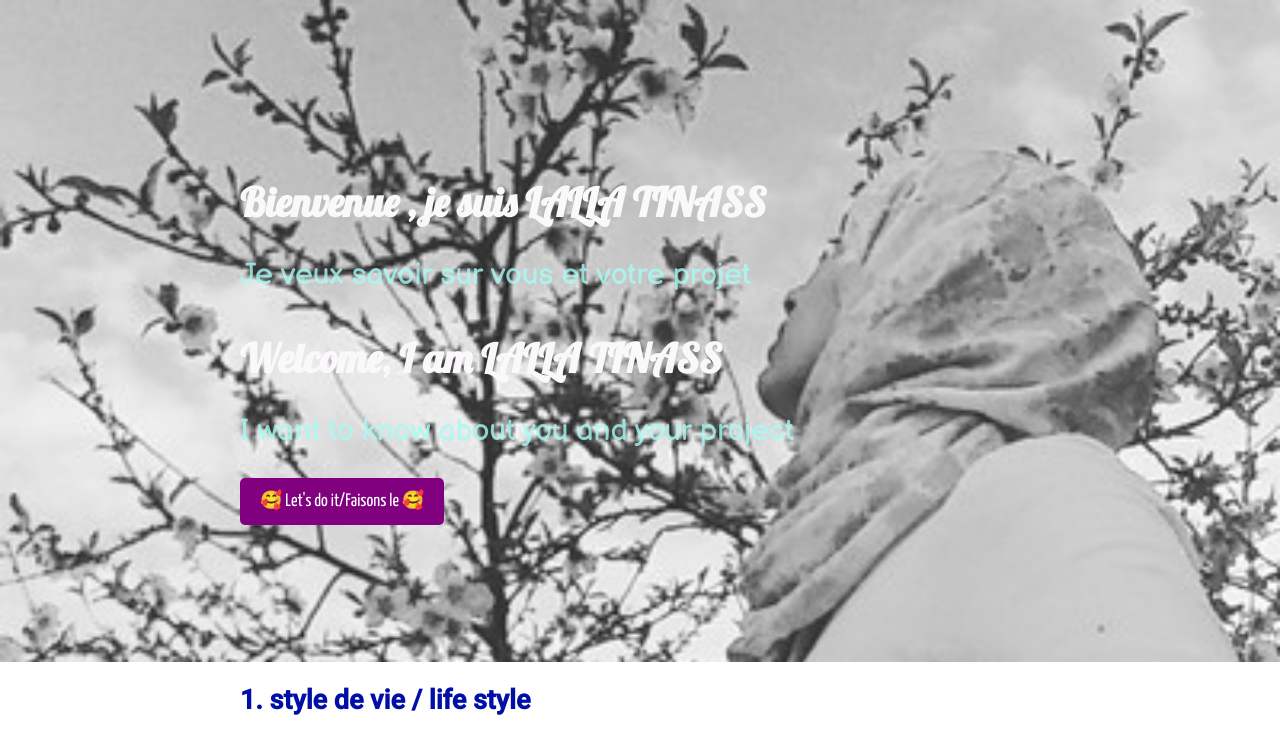
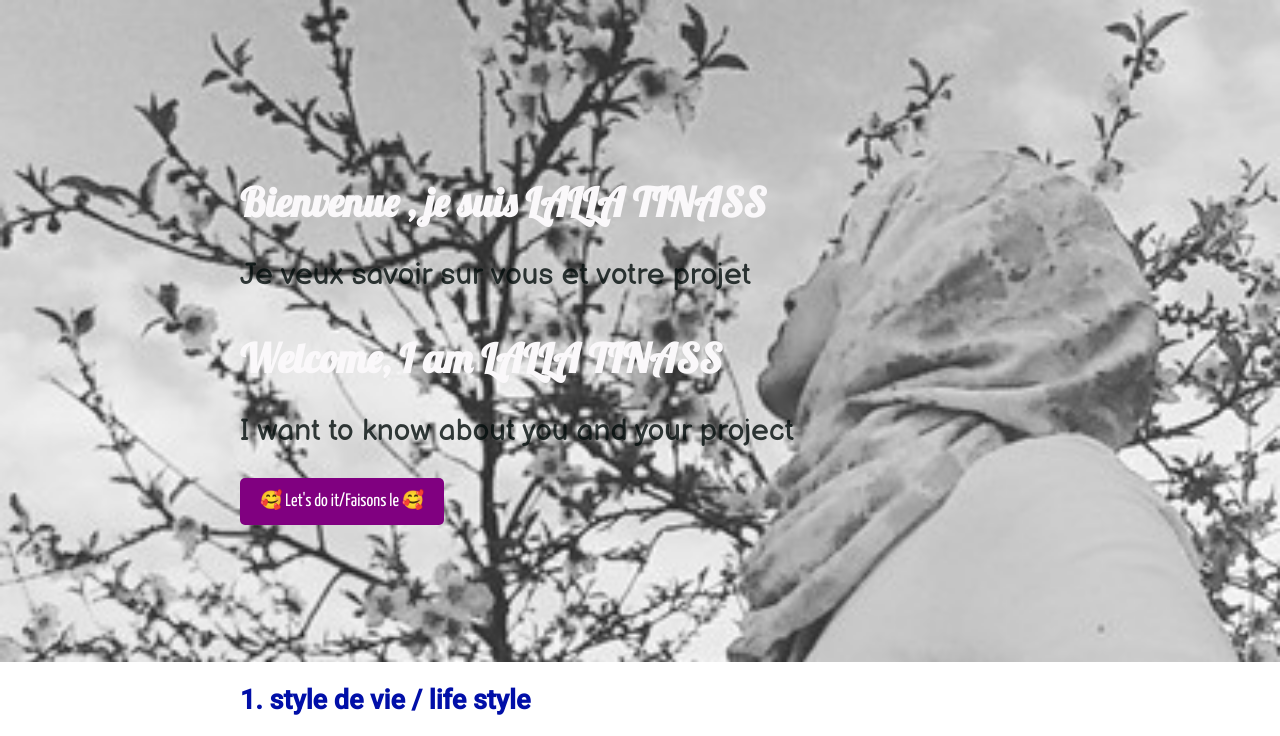
Before and after one commit to Didija-LT/lifestyle, a plain HTML site: page index.html in a window 1280 px wide. Shown: the top 736 px of the page. Drawn offline with Linux system fonts and the light colour scheme; a script that the page names is missing; a web font is replaced by a local one.

Commit message:
Update banner.css

```diff
--- a/css/components/banner.css
+++ b/css/components/banner.css
@@ -15,7 +15,7 @@
 	font-weight: lighter;
 	opacity: 0.8;
 	margin-bottom: 40px;
-	color: #A6FBF5 ;
+	color: #020C0B  ;
 
 }
 
```
